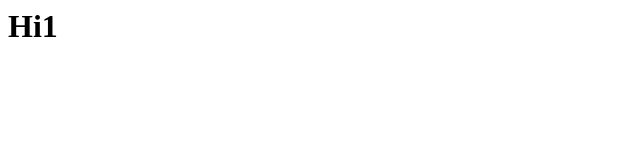
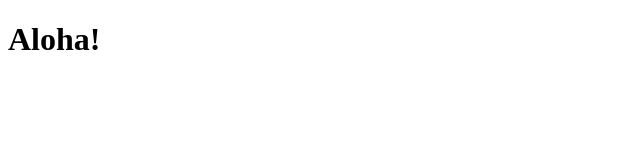
Before and after one commit to jennantilla/ostest, a plain HTML site: page path1.html in a window 1280 px wide. Shown: the whole page, without its empty margins (0-640 px from the left). Drawn offline with Linux system fonts and the light colour scheme.

Commit message:
Update path1.html

```diff
--- a/path1.html
+++ b/path1.html
@@ -1 +1,11 @@
-<h1>Hi1</h1>
+<!DOCTYPE html>
+<html lang="en">
+<head>
+    <meta charset="UTF-8">
+    <meta name="viewport" content="width=device-width, initial-scale=1.0">
+    <title>Notifications Testing</title>
+</head>
+<body>
+    <h1>Aloha!</h1>
+</body>
+</html>
```
